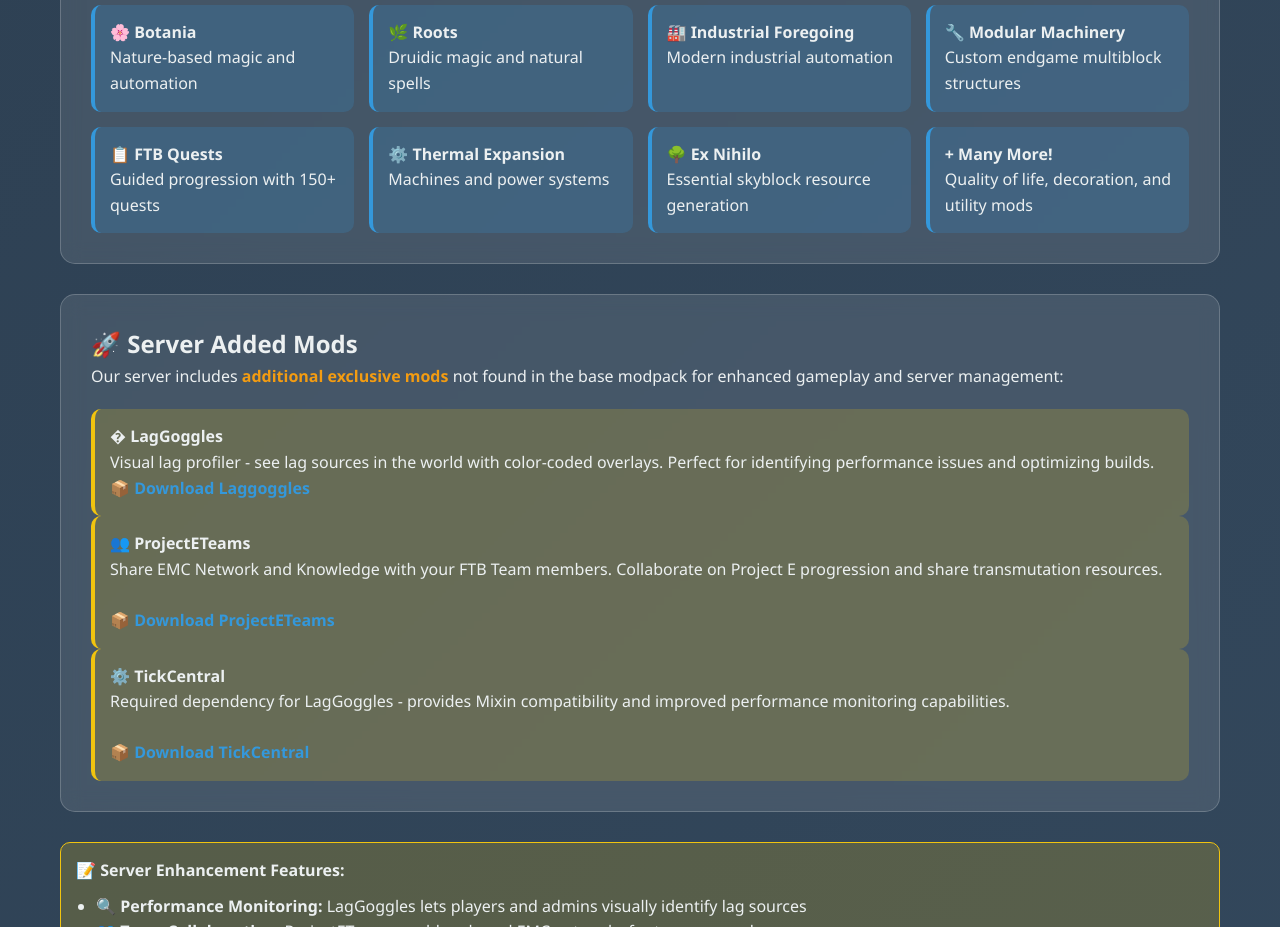
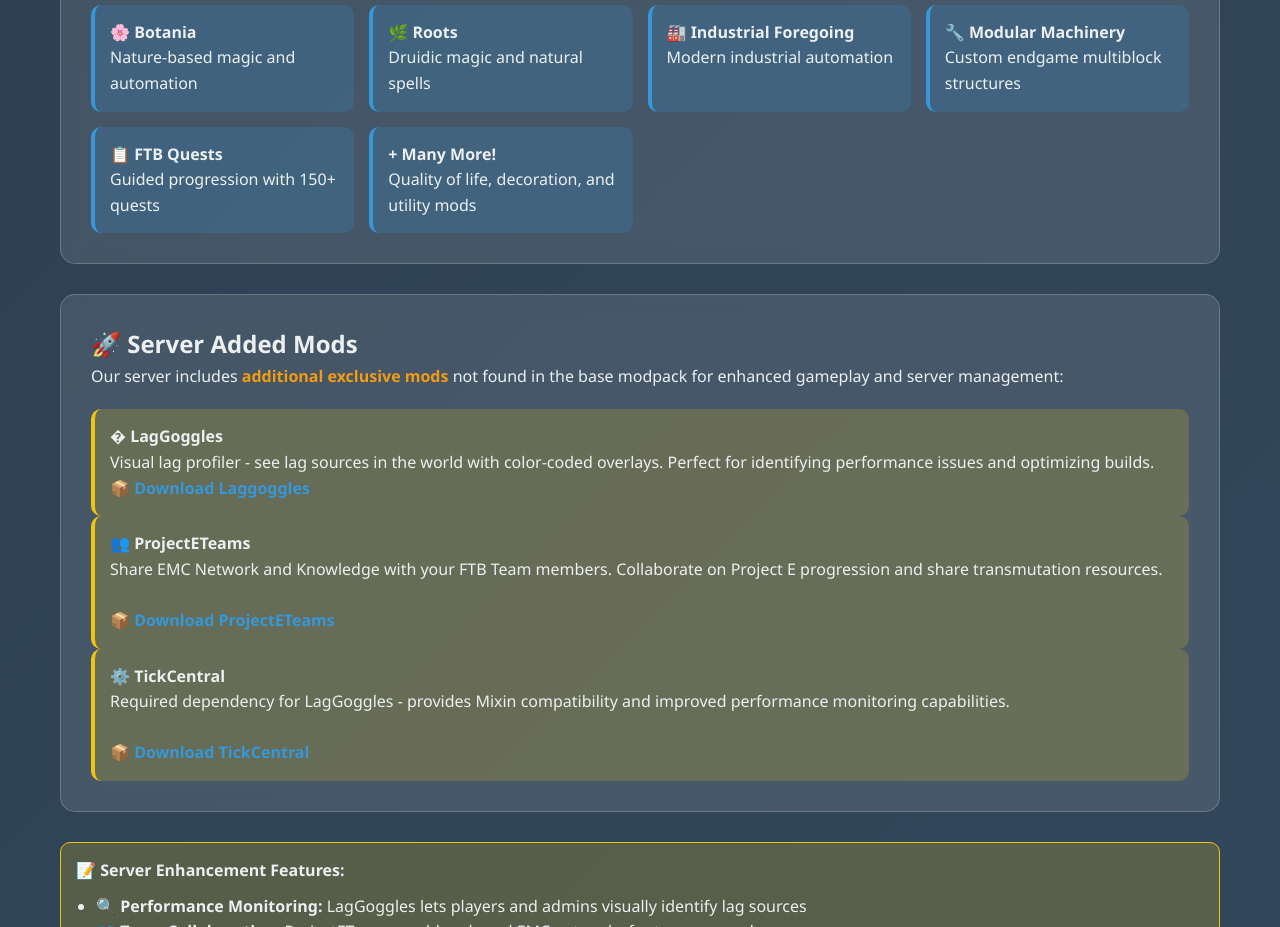
Before and after one commit to Rockoran/modpackserverwebsite, a plain HTML site: page index.html in a window 1280 px wide. Shown: the part 1360-2287 px from the top of the page. Drawn offline with Linux system fonts and the light colour scheme.

Commit message:
Add files via upload

```diff
--- a/index.html
+++ b/index.html
@@ -322,14 +322,6 @@
                     Guided progression with 150+ quests
                 </div>
                 <div class="mod-item">
-                    <strong>⚙️ Thermal Expansion</strong><br>
-                    Machines and power systems
-                </div>
-                <div class="mod-item">
-                    <strong>🌳 Ex Nihilo</strong><br>
-                    Essential skyblock resource generation
-                </div>
-                <div class="mod-item">
                     <strong>+ Many More!</strong><br>
                     Quality of life, decoration, and utility mods
                 </div>
```
Also changed, not shown: 1 other file.
